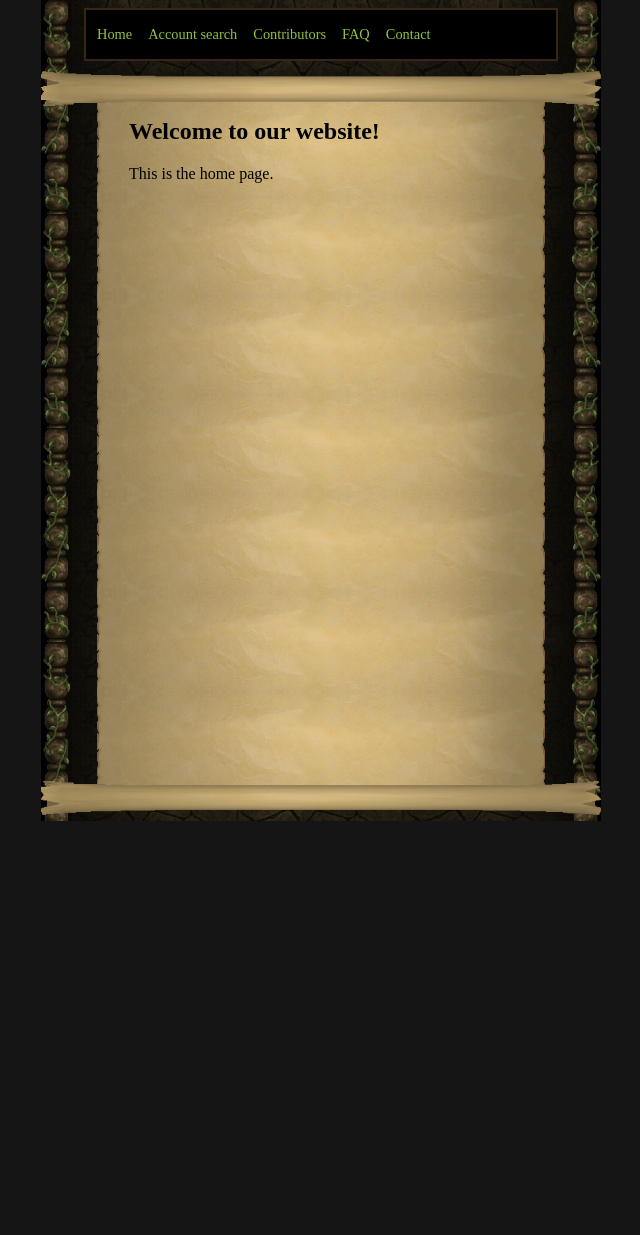
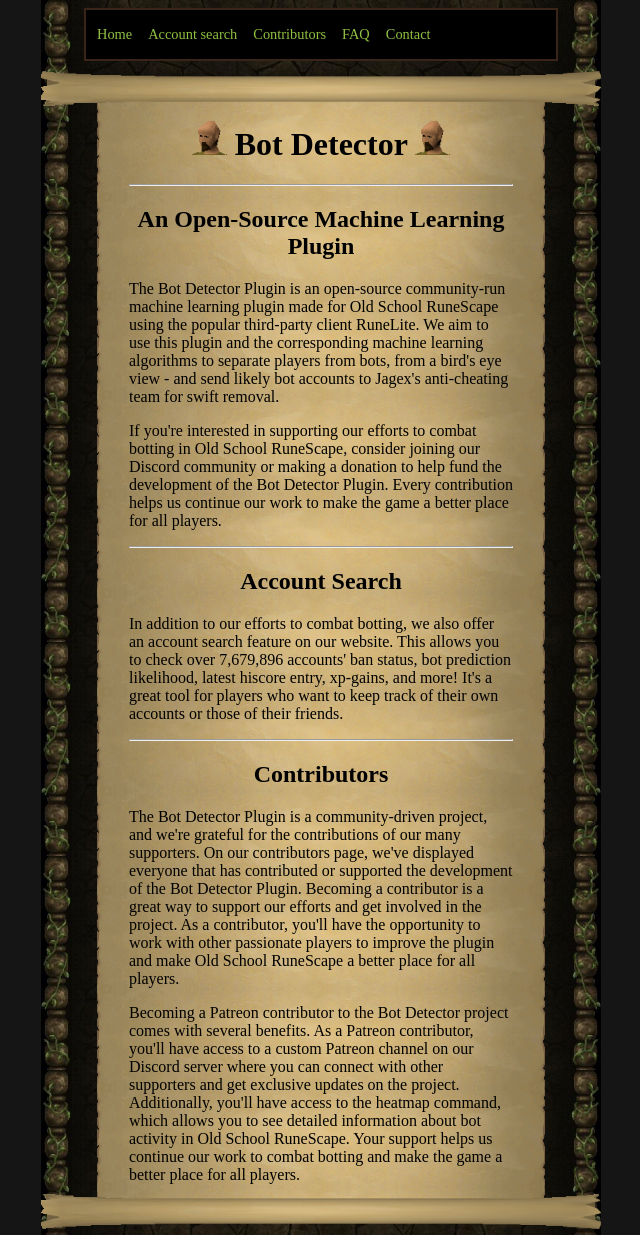
Before and after one commit to Bot-detector/Bot-Detector-Web, a FastAPI app: page /home/ in a window 1280 px wide. Shown: the part 66-1301 px from the top of the page, without its empty margins (319-959 px from the left). Before the commit the page ends 887 px from the top, so only its background shows below. Run offline with FastAPI, Linux system fonts and the light colour scheme.

Commit message:
added home page

```diff
--- a/src/templates/pages/home.html
+++ b/src/templates/pages/home.html
@@ -1,6 +1,45 @@
 {% extends "base.html" %}
 
 {% block content %}
-    <h2>Welcome to our website!</h2>
-    <p>This is the home page.</p>
+<div class="title">
+    <h1>
+        <img src="/static/images/GameAssets/bot.png" width="35px">
+        Bot Detector
+        <img src="/static/images/GameAssets/bot.png" width="35px">
+    </h1>
+</div>
+<hr>
+<div>
+    <div class="title">
+        <h2>An Open-Source Machine Learning Plugin</h2>
+    </div>
+    <p>
+        The Bot Detector Plugin is an open-source community-run machine learning plugin made for Old School RuneScape using the popular third-party client RuneLite. We aim to use this plugin and the corresponding machine learning algorithms to separate players from bots, from a bird's eye view - and send likely bot accounts to Jagex's anti-cheating team for swift removal.
+    </p>
+    <p>
+        If you're interested in supporting our efforts to combat botting in Old School RuneScape, consider joining our Discord community or making a donation to help fund the development of the Bot Detector Plugin. Every contribution helps us continue our work to make the game a better place for all players.
+    </p>
+</div>
+<hr>
+<div>
+    <div class="title">
+        <h2>Account Search</h2>
+    </div>
+    <!-- TODO: variable amount -->
+    <p>
+        In addition to our efforts to combat botting, we also offer an account search feature on our website. This allows you to check over 7,679,896 accounts' ban status, bot prediction likelihood, latest hiscore entry, xp-gains, and more! It's a great tool for players who want to keep track of their own accounts or those of their friends.
+    </p>
+</div>
+<hr>
+<div>
+    <div class="title">
+        <h2>Contributors</h2>
+    </div>
+    <p>
+        The Bot Detector Plugin is a community-driven project, and we're grateful for the contributions of our many supporters. On our contributors page, we've displayed everyone that has contributed or supported the development of the Bot Detector Plugin. Becoming a contributor is a great way to support our efforts and get involved in the project. As a contributor, you'll have the opportunity to work with other passionate players to improve the plugin and make Old School RuneScape a better place for all players.
+    </p>
+    <p>
+        Becoming a Patreon contributor to the Bot Detector project comes with several benefits. As a Patreon contributor, you'll have access to a custom Patreon channel on our Discord server where you can connect with other supporters and get exclusive updates on the project. Additionally, you'll have access to the heatmap command, which allows you to see detailed information about bot activity in Old School RuneScape. Your support helps us continue our work to combat botting and make the game a better place for all players.
+    </p>
+</div>
 {% endblock %}
```
